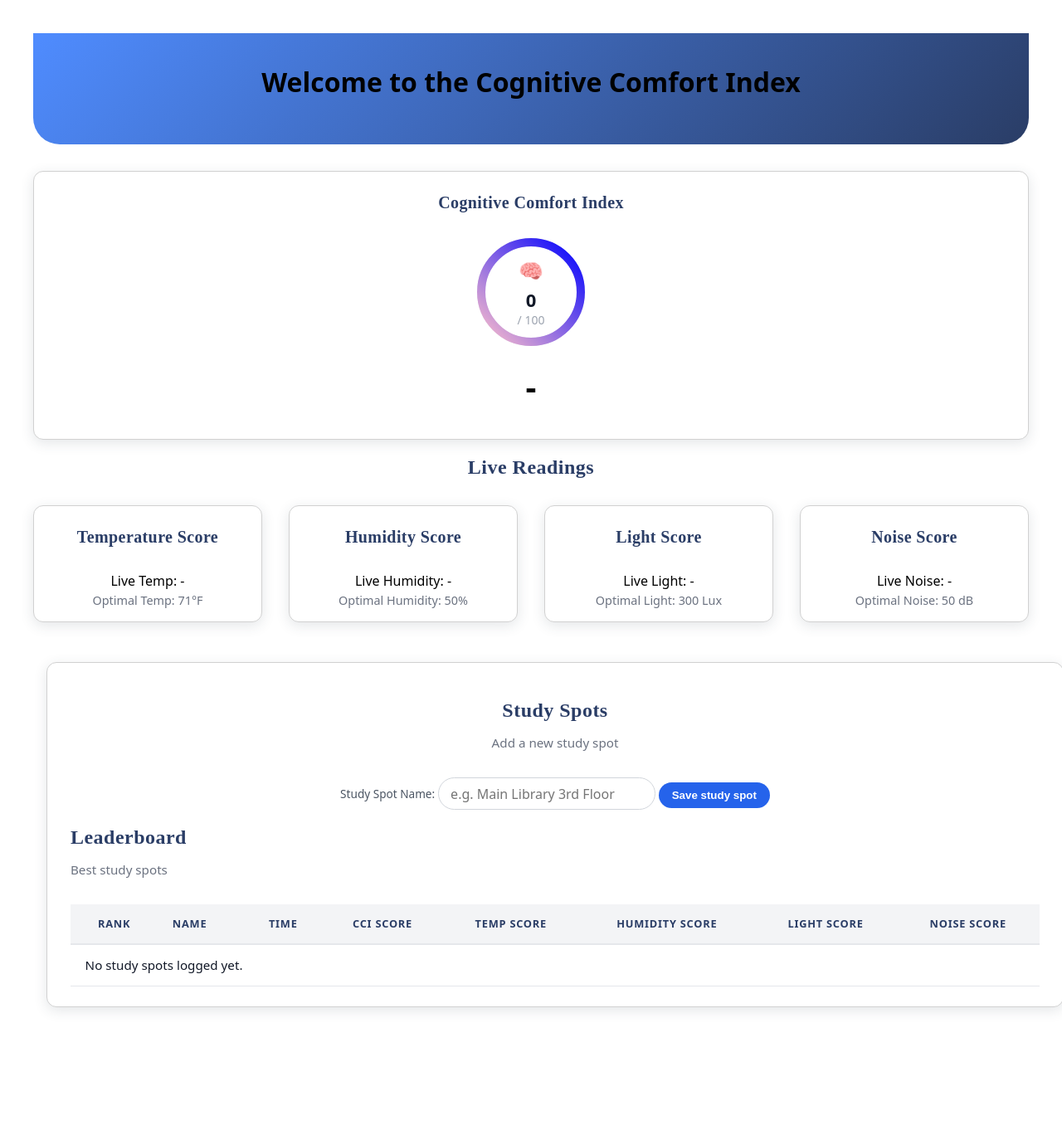
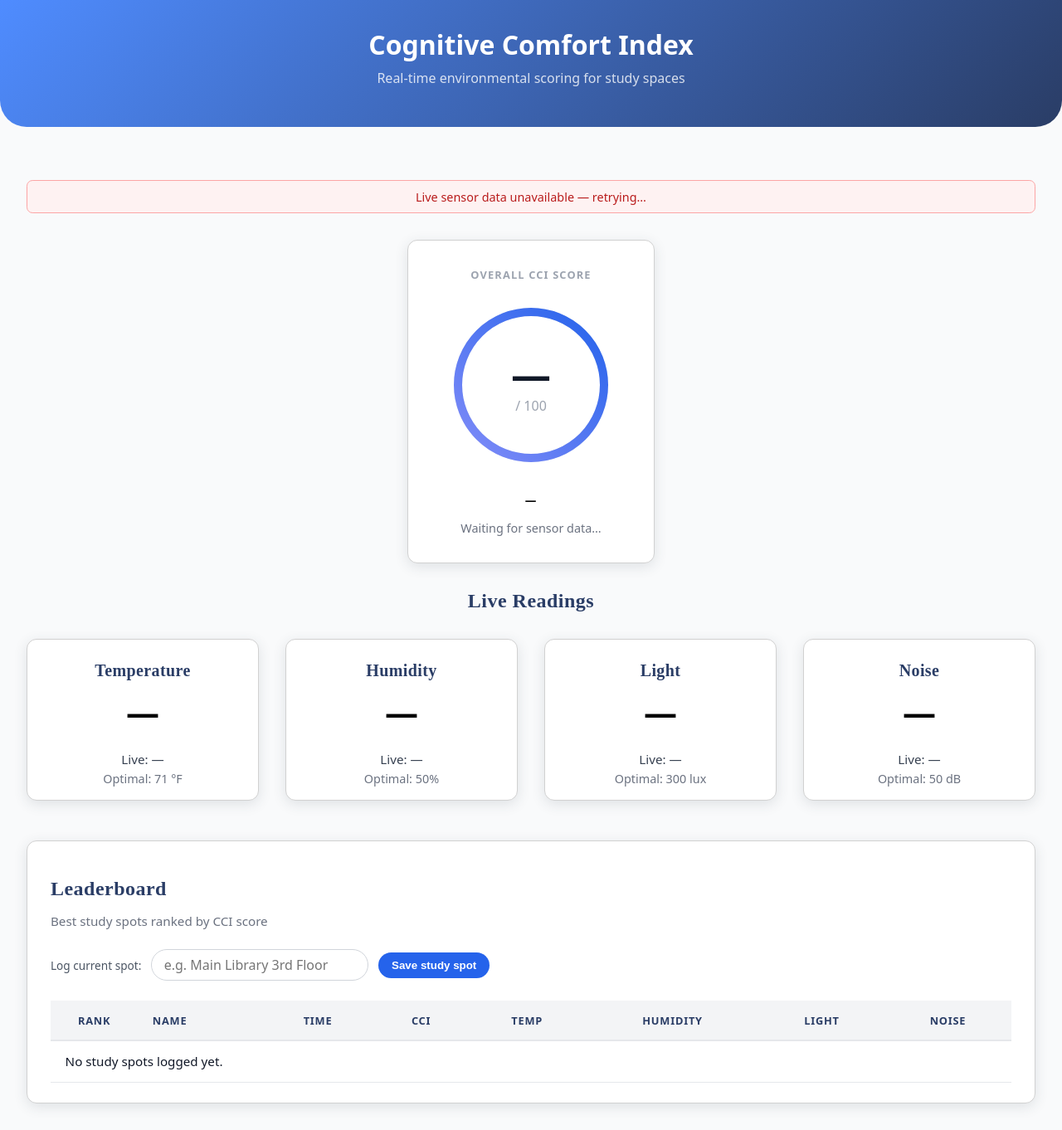
Before and after one commit to adub48/csci4900Proj, a Flask app: page / in a window 1280 px wide. Shown: the whole page at 83% size. Before the commit the page ends 1219 px from the top, so only its background shows below. Run offline with Flask 3, Linux system fonts and the light colour scheme; data that the repository does not hold is empty.

Commit message:
Frontend Polished

```diff
--- a/flask_app/static/css/style.css
+++ b/flask_app/static/css/style.css
@@ -1,14 +1,35 @@
 body {
   font-family: system-ui, -apple-system, BlinkMacSystemFont, "Segoe UI", sans-serif;
+  margin: 0;
+  background: #f9fafb;
+}
+
+main {
   padding: 2rem;
+  max-width: 1400px;
+  margin: 0 auto;
 }
+
 header {
-    background: linear-gradient(135deg, #4f8cff 0%, #2a3d66 100%);
-    padding: 1em 0em 2em 0em;
-    text-align: center;
-    border-bottom-left-radius: 2em;
-    border-bottom-right-radius: 2em;
-    margin: 0 auto 2em auto;
+  background: linear-gradient(135deg, #4f8cff 0%, #2a3d66 100%);
+  padding: 2em 1em 3em;
+  text-align: center;
+  border-bottom-left-radius: 2em;
+  border-bottom-right-radius: 2em;
+  margin-bottom: 2em;
+}
+
+h1 {
+  color: #fff;
+  margin: 0 0 0.25em;
+  font-size: 2rem;
+  font-weight: 700;
+}
+
+.header-subtitle {
+  color: rgba(255, 255, 255, 0.8);
+  margin: 0;
+  font-size: 1rem;
 }
 
 h2 {
@@ -35,11 +56,32 @@ h3 {
   margin-bottom: 0.5em;
 }
 
+.reading {
+  font-size: 0.95em;
+  color: #374151;
+}
+
 .optimal {
   font-size: 0.9em;
   color: #6b7280;
   margin-top: 0.25em;
 }
+
+.good {
+  color: #16a34a;
+  font-weight: bold;
+}
+
+.medium {
+  color: #d97706;
+}
+
+.bad {
+  color: #dc2626;
+  font-weight: bold;
+}
+
+/* ── Sensor cards ───────────────────────────────────── */
 
 .sensor-data {
   background: #fff;
@@ -53,6 +95,52 @@ h3 {
   transition: box-shadow 0.2s;
   min-width: 0;
 }
+
+.cci-section {
+  display: flex;
+  justify-content: center;
+  margin: 2rem 0;
+}
+
+.cci-card {
+  max-width: 380px;
+  padding: 2rem 2.5rem;
+  gap: 0.25rem;
+}
+
+.cci-card-title {
+  font-size: 0.8rem;
+  font-weight: 600;
+  text-transform: uppercase;
+  letter-spacing: 0.09em;
+  color: #9ca3af;
+  margin: 0 0 0.75rem;
+}
+
+.cci-label {
+  display: inline-block;
+  padding: 0.3rem 1.25rem;
+  border-radius: 999px;
+  font-size: 0.85rem;
+  font-weight: 600;
+  letter-spacing: 0.05em;
+  margin-top: 0.75rem;
+}
+
+.cci-label.excellent { background: #dcfce7; color: #15803d; }
+.cci-label.good      { background: #dbeafe; color: #1d4ed8; }
+.cci-label.fair      { background: #fef9c3; color: #a16207; }
+.cci-label.poor      { background: #ffedd5; color: #c2410c; }
+.cci-label.very-poor { background: #fef2f2; color: #b91c1c; }
+
+.cci-desc {
+  font-size: 0.9rem;
+  color: #6b7280;
+  text-align: center;
+  margin: 0.4rem 0 0;
+  max-width: 260px;
+}
+
 section.live-data {
   display: grid;
   grid-template-columns: repeat(4, 1fr);
@@ -60,62 +148,37 @@ section.live-data {
   margin: 2em 0;
 }
 
-section.controls {
-  text-align: center;
+@media (max-width: 900px) {
+  section.live-data {
+    grid-template-columns: repeat(2, 1fr);
+  }
 }
 
-
-button {
-  padding: 0.5rem 1rem;
-  border-radius: 999px;
-  border: none;
-  background: #2563eb;
-  color: white;
-  font-weight: 600;
-  cursor: pointer;
-  margin-bottom: 1rem;
-}
-button:disabled {
-  background: #9ca3af;
-  cursor: default;
-}
-.card {
-  background: white;
-  border-radius: 12px;
-  padding: 1rem;
-  box-shadow: 0 2px 6px rgba(0,0,0,0.08);
-  max-width: 500px;
+@media (max-width: 500px) {
+  section.live-data {
+    grid-template-columns: 1fr;
+  }
 }
 
-.good {
-  color: green;
-  font-weight: bold;
-}
-.medium {
-  color: orange;
-}
-.bad {
-  color: red;
-  font-weight: bold;
-}
+/* ── Progress ring ──────────────────────────────────── */
 
 .circle-card {
   position: relative;
-  width: 140px;
-  height: 140px;
+  width: 200px;
+  height: 200px;
   display: flex;
   align-items: center;
   justify-content: center;
-  margin: 1rem;
+  margin: 0.5rem;
 }
 
 .progress-ring {
-  transform: rotate(-90deg); /* start at top */
+  transform: rotate(-90deg);
 }
 
 .progress-ring__bg {
   fill: none;
-  stroke: #e5e7eb;          /* light gray */
+  stroke: #e5e7eb;
   stroke-width: 10;
 }
 
@@ -138,35 +201,87 @@ button:disabled {
 .circle-icon {
   font-size: 24px;
   margin-bottom: 4px;
-  color: #9ca3af;
 }
 
 .circle-score {
-  font-size: 22px;
-  font-weight: 600;
+  font-size: 3rem;
+  font-weight: 700;
   color: #111827;
+  line-height: 1;
 }
 
 .circle-max {
-  font-size: 14px;
+  font-size: 1rem;
   color: #9ca3af;
+  margin-top: 0.2rem;
 }
 
-section.leaderboard {
-  margin: 3rem auto;
-  max-width: 1400px;
-  padding: 0 1rem 3rem;
+/* ── Buttons ────────────────────────────────────────── */
+
+button {
+  padding: 0.5rem 1rem;
+  border-radius: 999px;
+  border: none;
+  background: #2563eb;
+  color: white;
+  font-weight: 600;
+  cursor: pointer;
+  transition: background 0.15s;
 }
 
-/* Title + subtitle stay consistent with other headings */
+button:hover {
+  background: #1d4ed8;
+}
+
+button:disabled {
+  background: #9ca3af;
+  cursor: default;
+}
+
+/* ── Error / toast banners ──────────────────────────── */
+
+.feed-error {
+  background: #fef2f2;
+  border: 1px solid #fca5a5;
+  color: #b91c1c;
+  border-radius: 0.5em;
+  padding: 0.6rem 1rem;
+  margin-bottom: 1.5rem;
+  font-size: 0.9rem;
+  text-align: center;
+}
+
+.form-toast {
+  padding: 0.6rem 1rem;
+  border-radius: 0.5em;
+  font-size: 0.9rem;
+  margin-bottom: 1rem;
+}
+
+.form-toast.success {
+  background: #f0fdf4;
+  border: 1px solid #86efac;
+  color: #15803d;
+}
+
+.form-toast.error {
+  background: #fef2f2;
+  border: 1px solid #fca5a5;
+  color: #b91c1c;
+}
+
+/* ── Leaderboard ────────────────────────────────────── */
+
+section.leaderboard {
+  margin: 3rem 0 0;
+}
 
 .section-subtitle {
   font-size: 0.95rem;
   color: #6b7280;
-  margin-bottom: 2rem;
+  margin-bottom: 1.5rem;
 }
 
-/* Card container – matches .sensor-data look */
 .leaderboard-table-wrapper {
   width: 100%;
   background: #ffffff;
@@ -175,16 +290,15 @@ section.leaderboard {
   border: 1px solid #d1d1d1;
   padding: 1.5rem 1.75rem;
   overflow-x: auto;
+  box-sizing: border-box;
 }
 
-/* Table styles */
 .leaderboard-table {
   width: 100%;
   border-collapse: collapse;
   font-size: 0.95rem;
 }
 
-/* Table header */
 .leaderboard-table thead tr {
   background: #f3f4f6;
 }
@@ -199,7 +313,6 @@ section.leaderboard {
   letter-spacing: 0.06em;
 }
 
-/* Table body */
 .leaderboard-table td {
   padding: 0.9rem 1.1rem;
   border-bottom: 1px solid #e5e7eb;
@@ -215,7 +328,6 @@ section.leaderboard {
   transition: background 0.2s ease;
 }
 
-/* Column tweaks */
 .col-rank {
   width: 70px;
 }
@@ -225,43 +337,34 @@ section.leaderboard {
   font-weight: 500;
 }
 
-/* Make rank stand out but still on-brand */
 .leaderboard-table td.col-rank {
   font-weight: 700;
   color: #2a3d66;
 }
 
-/* Header row: title + save form */
-.leaderboard-header-row {
-  display: flex;
-  align-items: flex-end;
-  justify-content: space-between;
-  gap: 1.5rem;
-  margin-bottom: 1.25rem;
-  flex-wrap: wrap;
-}
-
 .leaderboard-heading {
   text-align: left;
+  margin-bottom: 1.25rem;
 }
 
 #leaderboard-title {
   text-align: left;
+  margin-bottom: 0.25em;
 }
 
-/* Reuse your existing h2 style from global,
-   so nothing special needed here */
+/* ── Study spot form ────────────────────────────────── */
 
-/* Save study spot form */
 .studyspot-form {
+  display: flex;
   align-items: center;
+  flex-wrap: wrap;
   gap: 0.75rem;
-  text-align: center;
+  margin-bottom: 1.5rem;
 }
 
 .studyspot-label {
   font-size: 0.85rem;
-  color: #4b5563; /* gray-600 */
+  color: #4b5563;
 }
 
 .studyspot-input {
@@ -278,7 +381,6 @@ section.leaderboard {
   box-shadow: 0 0 0 2px rgba(37, 99, 235, 0.15);
 }
 
-/* Button already styled globally; this just ensures spacing in the row */
 .studyspot-form button {
-  margin-bottom: 0; /* override global margin-bottom if needed */
+  margin-bottom: 0;
 }
--- a/flask_app/static/js/main.js
+++ b/flask_app/static/js/main.js
@@ -4,21 +4,48 @@ const updater = (id, value) => {
     el.textContent = value;
     el.classList.remove("good", "medium", "bad");
     if (el.classList.contains("score")) {
-        if (value >= 66) {
-            el.classList.add("good");
-        } else if (value >= 33) {
-            el.classList.add("medium");
-        } else {
-            el.classList.add("bad");
-        }
+        if (value >= 66) el.classList.add("good");
+        else if (value >= 33) el.classList.add("medium");
+        else el.classList.add("bad");
     }
 };
+
+function getQualityInfo(score) {
+    if (score >= 80) return { label: "Excellent",  cls: "excellent", desc: "Optimal conditions for deep focus." };
+    if (score >= 66) return { label: "Good",       cls: "good",      desc: "Well-suited for studying and concentration." };
+    if (score >= 50) return { label: "Fair",       cls: "fair",      desc: "Some factors may cause mild distraction." };
+    if (score >= 33) return { label: "Poor",       cls: "poor",      desc: "Conditions may hinder focus and productivity." };
+    return                  { label: "Very Poor",  cls: "very-poor", desc: "Environment is not conducive to cognitive work." };
+}
+
+function setCognitiveScore(score) {
+    const circle = document.getElementById("cog-ring");
+    const textEl = document.getElementById("cog-score");
+    if (!circle || !textEl) return;
+
+    const value = Math.max(0, Math.min(100, Number(score)));
+    const circumference = 2 * Math.PI * circle.r.baseVal.value;
+
+    circle.style.strokeDasharray = `${circumference} ${circumference}`;
+    circle.style.strokeDashoffset = circumference * (1 - value / 100);
+    textEl.textContent = Math.round(value);
+
+    const { label, cls, desc } = getQualityInfo(value);
+    const labelEl = document.getElementById("cci-label");
+    const descEl  = document.getElementById("cci-desc");
+    if (labelEl) { labelEl.textContent = label; labelEl.className = `cci-label ${cls}`; }
+    if (descEl)  { descEl.textContent = desc; }
+}
+
+function setFeedError(hasError) {
+    const banner = document.getElementById("feed-error");
+    if (banner) banner.hidden = !hasError;
+}
 
 async function liveFeed() {
     try {
         const data = await fetch("/sensors").then(r => r.json());
-    const readings = data.readings;
-    const scores = data.scores;
+        const { readings, scores } = data;
         updater("tempValue", `${readings.temperature_f.toFixed(1)} °F`);
         updater("humValue", `${readings.humidity_pct.toFixed(1)} %`);
         updater("lightValue", `${readings.light_lux.toFixed(1)} lux`);
@@ -27,85 +54,33 @@ try {
         updater("humScore", scores.humidity_score);
         updater("lightScore", scores.light_score);
         updater("noiseScore", scores.noise_score);
-    updater("cciScore", scores.total_score);
         setCognitiveScore(scores.total_score);
-
+        setFeedError(false);
     } catch (err) {
-    console.error("Failed to update sensors", err);
-}
-}
-setInterval(liveFeed, 1000);
-
-const button = document.getElementById("readButton");
-const statusEl = document.getElementById("status");
-const card = document.getElementById("readingCard");
-
-const timeEl = document.getElementById("time");
-const tempEl = document.getElementById("temp");
-const humEl = document.getElementById("hum");
-const lightEl = document.getElementById("light");
-const noiseEl = document.getElementById("noise");
-
-async function takeReading() {
-    button.disabled = true;
-    statusEl.textContent = "Taking reading on Pi...";
-    card.style.display = "none";
-
-    try {
-    const res = await fetch("/sensors");
-    if (!res.ok) {
-        throw new Error("Pi returned status " + res.status);
-    }
-    const readings = await res.json();
-
-    tempEl.textContent = readings.temperature_f.toFixed(1) + " °F";
-    humEl.textContent = readings.humidity_pct.toFixed(1) + " %";
-    lightEl.textContent = readings.light_lux.toFixed(1) + " lux";
-    noiseEl.textContent = readings.noise_db.toFixed(1) + " dB";
-
-    card.style.display = "block";
-    statusEl.textContent = "Reading received.";
-    } catch (err) {
-    console.error(err);
-    statusEl.textContent = "Error contacting Pi.";
-    } finally {
-    button.disabled = false;
+        console.error("Live feed error:", err);
+        setFeedError(true);
     }
 }
 
-// Guard: page may not have the old manual reading button anymore.
-if (button) {
-    button.addEventListener("click", takeReading);
-}
+setInterval(liveFeed, 1000);
 
-function setCognitiveScore(score) {
-  const circle = document.getElementById("cog-ring");
-  const textEl = document.getElementById("cog-score");
-
-  if (!circle || !textEl) return;
-
-  // clamp score 0–100
-  const value = Math.max(0, Math.min(100, Number(score)));
-
-  const radius = circle.r.baseVal.value;
-  const circumference = 2 * Math.PI * radius;
-
-  circle.style.strokeDasharray = `${circumference} ${circumference}`;
-
-  const offset = circumference * (1 - value / 100);
-  circle.style.strokeDashoffset = offset;
-
-  textEl.textContent = Math.round(value);
+function showToast(message, type) {
+    const toast = document.getElementById("form-toast");
+    if (!toast) return;
+    toast.textContent = message;
+    toast.className = `form-toast ${type}`;
+    toast.hidden = false;
+    setTimeout(() => { toast.hidden = true; }, 4000);
 }
 
 async function handleSaveStudySpot(event) {
     event.preventDefault();
     const input = document.getElementById("studySpotName");
     const name = (input?.value || "").trim();
-    if (!name) {
-        alert("Please enter a study spot name.");
-        return;
-    }
+    if (!name) return;
+
+    const btn = event.target.querySelector("button[type=submit]");
+    if (btn) btn.disabled = true;
 
     try {
         const res = await fetch("/api/log", {
@@ -114,14 +89,15 @@ async function handleSaveStudySpot(event) {
             body: JSON.stringify({ name }),
         });
         const data = await res.json();
-        if (!res.ok) {
-            throw new Error(data?.message || `Request failed: ${res.status}`);
-        }
+        if (!res.ok) throw new Error(data?.message || `Request failed: ${res.status}`);
         input.value = "";
+        showToast("Study spot saved!", "success");
         await refreshLeaderboard();
     } catch (err) {
-        console.error("Failed to save study spot", err);
-        alert(`Error: ${err.message}`);
+        console.error("Failed to save study spot:", err);
+        showToast(`Error: ${err.message}`, "error");
+    } finally {
+        if (btn) btn.disabled = false;
     }
 }
 
@@ -131,41 +107,35 @@ async function refreshLeaderboard() {
         const list = await res.json();
         renderLeaderboard(list);
     } catch (err) {
-        console.error("Failed to load leaderboard", err);
+        console.error("Failed to load leaderboard:", err);
     }
 }
 
 function renderLeaderboard(items) {
     const tbody = document.getElementById("leaderboard-body");
     if (!tbody) return;
-    tbody.innerHTML = "";
     if (!items || items.length === 0) {
         tbody.innerHTML = `<tr><td colspan="8" class="col-empty">No study spots logged yet.</td></tr>`;
         return;
     }
-    const rows = (items || []).map((item, idx) => {
-        const dateStr = formatTimestamp(item.timestamp_utc);
-        return `
+    tbody.innerHTML = items.map((item, idx) => `
         <tr>
             <td class="col-rank">${idx + 1}</td>
             <td class="col-name">${escapeHtml(item.location)}</td>
-                <td class="col-time">${dateStr}</td>
+            <td class="col-time">${formatTimestamp(item.timestamp_utc)}</td>
             <td class="col-cci">${Math.round(item.total_score)}</td>
             <td class="col-temp">${Math.round(item.temperature_score)}</td>
             <td class="col-hum">${Math.round(item.humidity_score)}</td>
             <td class="col-light">${Math.round(item.light_score)}</td>
             <td class="col-noise">${Math.round(item.noise_score)}</td>
         </tr>
-        `;
-    });
-    tbody.innerHTML = rows.join("");
+    `).join("");
 }
 
 function formatTimestamp(ts) {
     if (!ts) return "";
     try {
-        const d = new Date(ts);
-        return d.toLocaleString();
+        return new Date(ts).toLocaleString();
     } catch {
         return ts;
     }
@@ -180,11 +150,9 @@ function escapeHtml(str) {
         .replace(/'/g, "&#039;");
 }
 
-// initial load
 document.addEventListener("DOMContentLoaded", async () => {
+    document.getElementById("studyspot-form")
+        ?.addEventListener("submit", handleSaveStudySpot);
     await refreshLeaderboard();
+    await liveFeed();
 });
-
-// expose to global for inline HTML handlers
-window.handleSaveStudySpot = handleSaveStudySpot;
-window.refreshLeaderboard = refreshLeaderboard;
--- a/flask_app/templates/index.html
+++ b/flask_app/templates/index.html
@@ -2,7 +2,8 @@
 <html lang="en">
 <head>
   <meta charset="UTF-8" />
-  <title>CCI</title>
+  <title>Cognitive Comfort Index</title>
+  <meta name="description" content="Real-time environmental comfort scoring for study spaces — temperature, humidity, light, and noise." />
   <meta name="viewport" content="width=device-width, initial-scale=1" />
   <link rel="stylesheet" href="{{ url_for('static', filename='css/style.css') }}">
   <script src="{{ url_for('static', filename='js/main.js') }}" defer></script>
@@ -10,46 +11,37 @@
 <body>
 
 <header>
-  <h1>Welcome to the Cognitive Comfort Index</h1>
+  <h1>Cognitive Comfort Index</h1>
+  <p class="header-subtitle">Real-time environmental scoring for study spaces</p>
 </header>
+
+<main>
+
+  <div id="feed-error" class="feed-error" hidden>
+    Live sensor data unavailable — retrying…
+  </div>
+
   <section class="cci-section">
-<div class="sensor-data">
-  <h3>Cognitive Comfort Index</h3>
+    <div class="sensor-data cci-card">
+      <p class="cci-card-title">Overall CCI Score</p>
       <div class="circle-card">
-  <svg class="progress-ring" width="140" height="140">
+        <svg class="progress-ring" width="200" height="200">
           <defs>
-      <!-- gradient for the ring -->
             <linearGradient id="ringGradient" x1="0%" y1="0%" x2="100%" y2="100%">
-  <stop offset="0%" stop-color="pink" />      <!-- pink -->
-  <stop offset="100%" stop-color="blue" />     <!-- blue -->
+              <stop offset="0%" stop-color="#818cf8" />
+              <stop offset="100%" stop-color="#2563eb" />
             </linearGradient>
           </defs>
-
-    <!-- background circle -->
-    <circle
-      class="progress-ring__bg"
-      cx="70"
-      cy="70"
-      r="60"
-    />
-
-    <!-- progress circle -->
-    <circle
-      id="cog-ring"
-      class="progress-ring__progress"
-      cx="70"
-      cy="70"
-      r="60"
-    />
+          <circle class="progress-ring__bg" cx="100" cy="100" r="88" />
+          <circle id="cog-ring" class="progress-ring__progress" cx="100" cy="100" r="88" />
         </svg>
-
         <div class="circle-content">
-    <div class="circle-icon">🧠</div>
-    <div id="cog-score" class="circle-score">0</div>
+          <div id="cog-score" class="circle-score">—</div>
           <div class="circle-max">/ 100</div>
         </div>
       </div>
-  <span class="score" id="cciScore">-</span>
+      <span id="cci-label" class="cci-label">—</span>
+      <p id="cci-desc" class="cci-desc">Waiting for sensor data…</p>
     </div>
   </section>
 
@@ -57,42 +49,43 @@
 
   <section class="live-data">
     <div class="sensor-data">
-  <h3>Temperature Score</h3>
-  <span class="score" id="tempScore"></span>
-  <span class="reading">Live Temp: <span id="tempValue">-</span></span>
-  <span class="optimal">Optimal Temp: 71°F</span>
+      <h3>Temperature</h3>
+      <span class="score" id="tempScore">—</span>
+      <span class="reading">Live: <span id="tempValue">—</span></span>
+      <span class="optimal">Optimal: 71 °F</span>
     </div>
 
     <div class="sensor-data">
-  <h3>Humidity Score</h3>
-  <span class="score" id="humScore"></span>
-  <span class="reading">Live Humidity: <span id="humValue">-</span></span>
-  <span class="optimal">Optimal Humidity: 50%</span>
+      <h3>Humidity</h3>
+      <span class="score" id="humScore">—</span>
+      <span class="reading">Live: <span id="humValue">—</span></span>
+      <span class="optimal">Optimal: 50%</span>
     </div>
 
     <div class="sensor-data">
-  <h3>Light Score</h3>
-  <span class="score" id="lightScore"></span>
-  <span class="reading">Live Light: <span id="lightValue">-</span></span>
-  <span class="optimal">Optimal Light: 300 Lux</span>
+      <h3>Light</h3>
+      <span class="score" id="lightScore">—</span>
+      <span class="reading">Live: <span id="lightValue">—</span></span>
+      <span class="optimal">Optimal: 300 lux</span>
     </div>
 
     <div class="sensor-data">
-  <h3>Noise Score</h3>
-  <span class="score" id="noiseScore"></span>
-  <span class="reading">Live Noise: <span id="noiseValue">-</span></span>
-  <span class="optimal">Optimal Noise: 50 dB</span>
+      <h3>Noise</h3>
+      <span class="score" id="noiseScore">—</span>
+      <span class="reading">Live: <span id="noiseValue">—</span></span>
+      <span class="optimal">Optimal: 50 dB</span>
     </div>
   </section>
 
   <section class="leaderboard">
     <div class="leaderboard-table-wrapper">
-    <h2>Study Spots</h2>
-    <form class="studyspot-form" onsubmit="handleSaveStudySpot(event)">
-      <p class="section-subtitle">Add a new study spot</p>
-      <label for="studySpotName" class="studyspot-label">
-        Study Spot Name:
-      </label>
+      <div class="leaderboard-heading">
+        <h2 id="leaderboard-title">Leaderboard</h2>
+        <p class="section-subtitle">Best study spots ranked by CCI score</p>
+      </div>
+
+      <form class="studyspot-form" id="studyspot-form">
+        <label for="studySpotName" class="studyspot-label">Log current spot:</label>
         <input
           type="text"
           id="studySpotName"
@@ -103,21 +96,20 @@
         />
         <button type="submit">Save study spot</button>
       </form>
-      <div class="leaderboard-heading">
-      <h2 id="leaderboard-title">Leaderboard</h2>
-      <p class="section-subtitle">Best study spots</p>
-    </div>
+
+      <div id="form-toast" class="form-toast" hidden></div>
+
       <table class="leaderboard-table" aria-describedby="leaderboard-title">
         <thead>
           <tr>
             <th class="col-rank">Rank</th>
             <th class="col-name">Name</th>
             <th class="col-time">Time</th>
-          <th class="col-cci">CCI Score</th>
-          <th class="col-temp">Temp Score</th>
-          <th class="col-hum">Humidity Score</th>
-          <th class="col-light">Light Score</th>
-          <th class="col-noise">Noise Score</th>
+            <th class="col-cci">CCI</th>
+            <th class="col-temp">Temp</th>
+            <th class="col-hum">Humidity</th>
+            <th class="col-light">Light</th>
+            <th class="col-noise">Noise</th>
           </tr>
         </thead>
         <tbody id="leaderboard-body"></tbody>
@@ -125,5 +117,7 @@
     </div>
   </section>
 
+</main>
+
 </body>
 </html>
```
Lines whose indentation alone changed are shown as unchanged.
